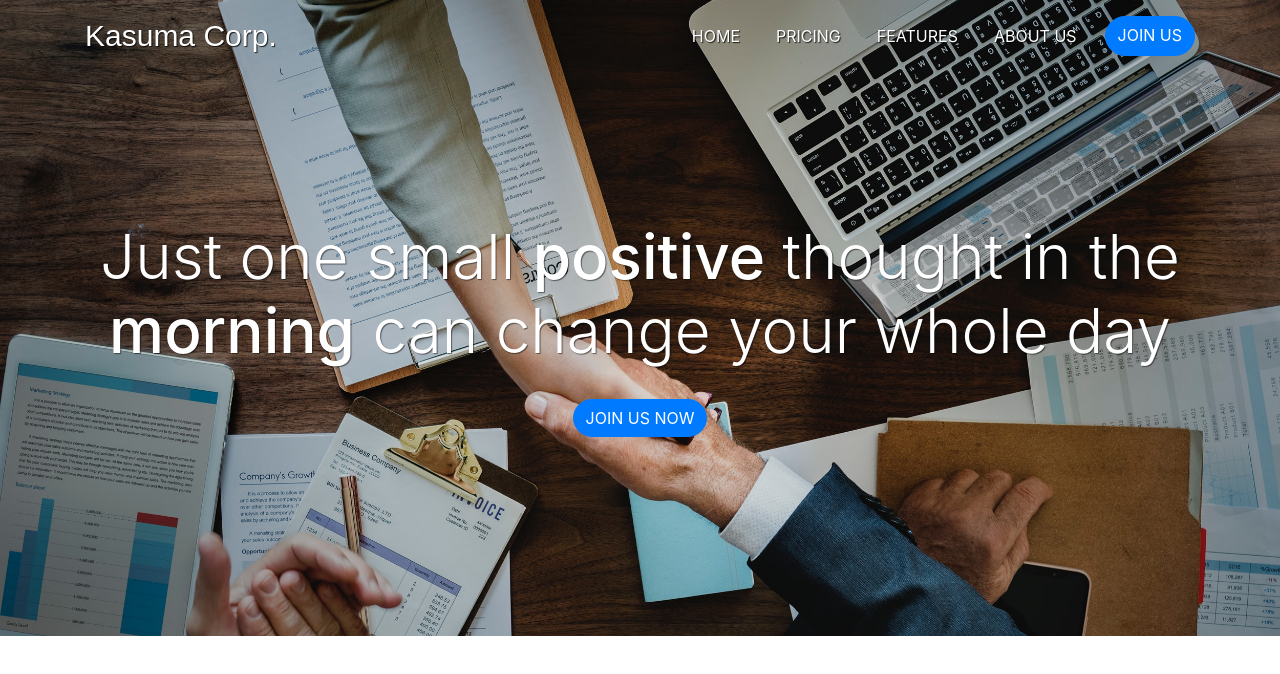
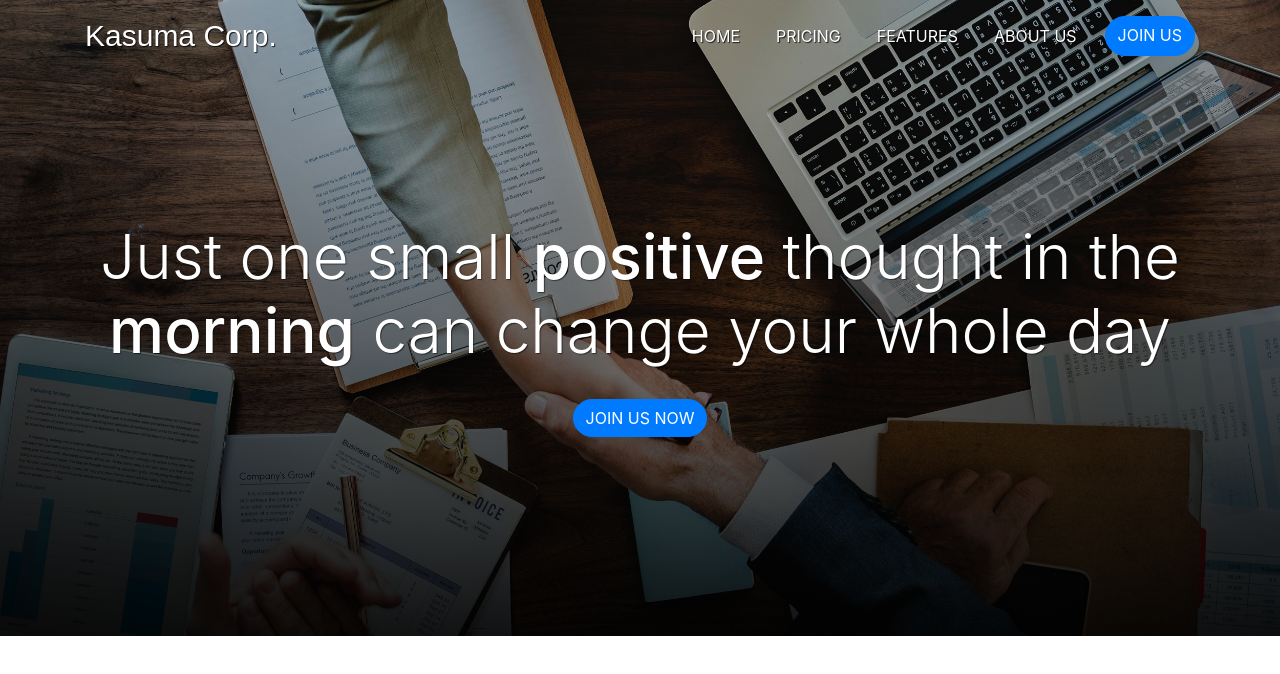
Before and after one commit to kasumaputu06/kasuma-corp-landing-page, a plain HTML site: page index.html in a window 1280 px wide. Drawn offline with nearby package versions, Linux system fonts and the light colour scheme; a web font is replaced by a local one.

Commit message:
Updated CSS

```diff
--- a/style.css
+++ b/style.css
@@ -1,4 +1,8 @@
 /* Navbar CSS */
+.navbar {
+    position: relative;
+    z-index: 1;
+}
 .navbar-brand {
     font-family: 'Viga', sans-serif;
     font-size: 30px;
@@ -16,6 +20,23 @@
     background-size: cover;
     text-align: center;
     height: 640px;
+    position: relative;
+}
+
+.jumbotron .container {
+    z-index: 1;
+    position: relative;
+}
+
+.jumbotron::after {
+    content: '';
+    display: block;
+    width: 100%;
+    height: 100%;
+    background: rgb(0,0,0);
+    background: linear-gradient(0deg, rgba(0,0,0,0.891176538974965) 0%, rgba(253,187,45,0) 100%);
+    position: absolute;
+    bottom: 0;
 }
 
 .jumbotron .display-4 {
```
